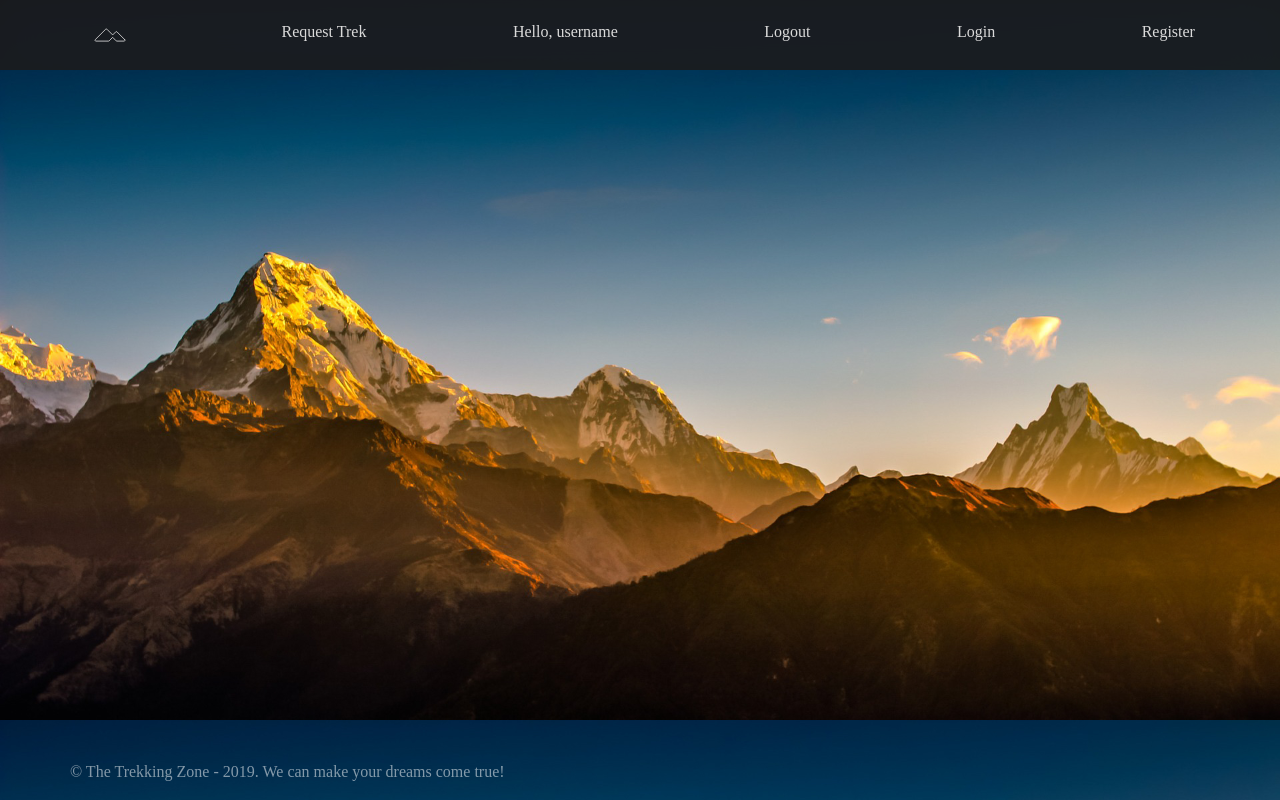
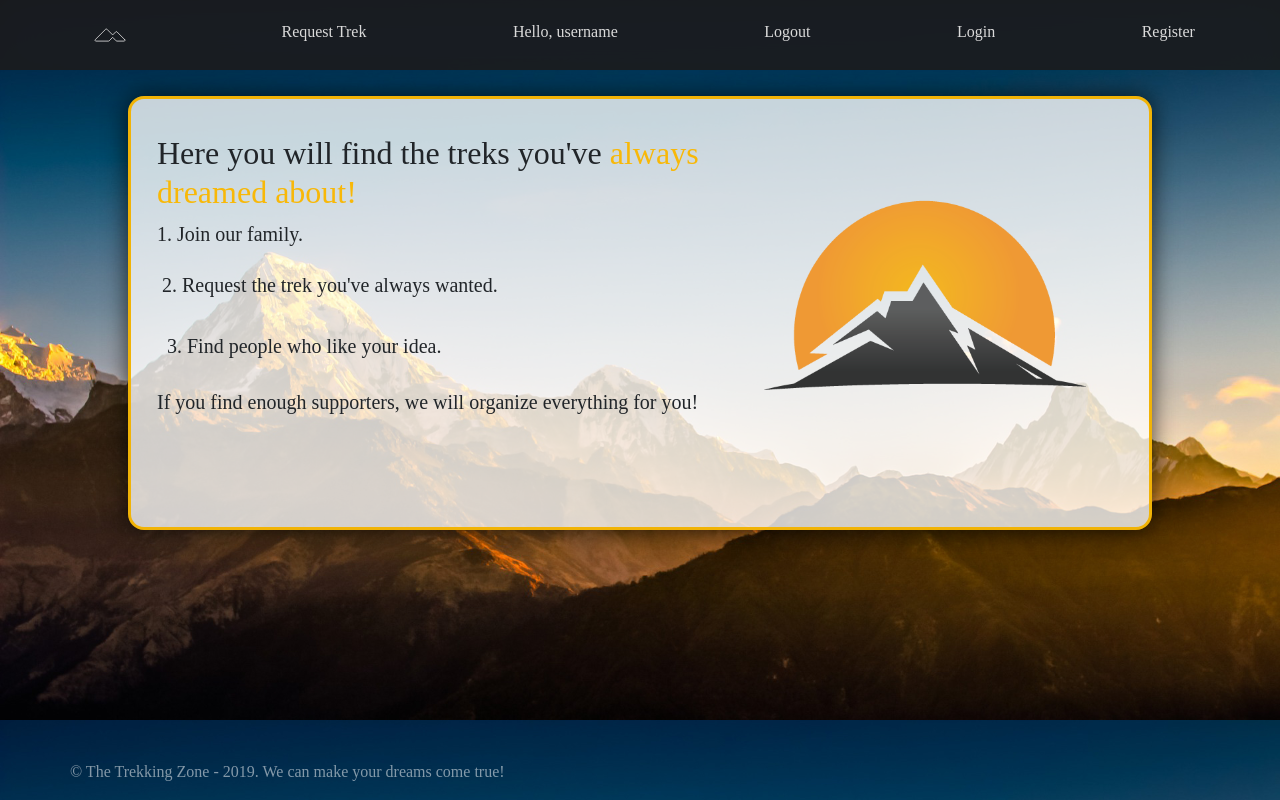
Before and after one commit to Vladimir-Petkov/TripAdventures, a React (Create React App) app: page / in a window 1280 px wide. Built offline with nearby package versions, Linux system fonts and the light colour scheme; a web font is replaced by a local one.

Commit message:
Add home page

```diff
--- a/src/App.js
+++ b/src/App.js
@@ -2,11 +2,13 @@ import React from 'react';
 import './App.module.css';
 import Header from './Components/Header/Header';
 import Footer from './Components/Footer/Footer';
+import Home from './Components/Home/Home';
 
 const App = () => {
   return (
     <div>
       <Header />
+      <Home />
       <Footer />
     </div>
   );
--- /dev/null
+++ b/src/Components/Home/Home.js
@@ -0,0 +1,22 @@
+import React from 'react';
+// import 'Header.module.css';
+
+const Home = () => {
+    return (
+        <div className="home d-md-flex flex-md-equal  my-md-3 pl-md-3">
+            <div style={{padding: 10}}  className="col-md-7">
+                <h2 className="featurette-heading">Here you will find the treks you've <span className="text-highlighted">always dreamed
+          about!</span></h2>
+                <p className="lead">1. Join our family.</p>
+                <p style={{padding: 5}} className="lead">2. Request the trek you've always wanted.</p>
+                <p style={{padding: 10}} className="lead">3. Find people who like your idea.</p>
+                <p className="lead">If you find enough supporters, we will organize everything for you!</p>
+            </div>
+            <div className="col-md-5">
+                <img className="home-picture" src="/images/mountainLogo.png" alt=''/>
+            </div>
+        </div>
+    )
+};
+
+export default Home;
```
